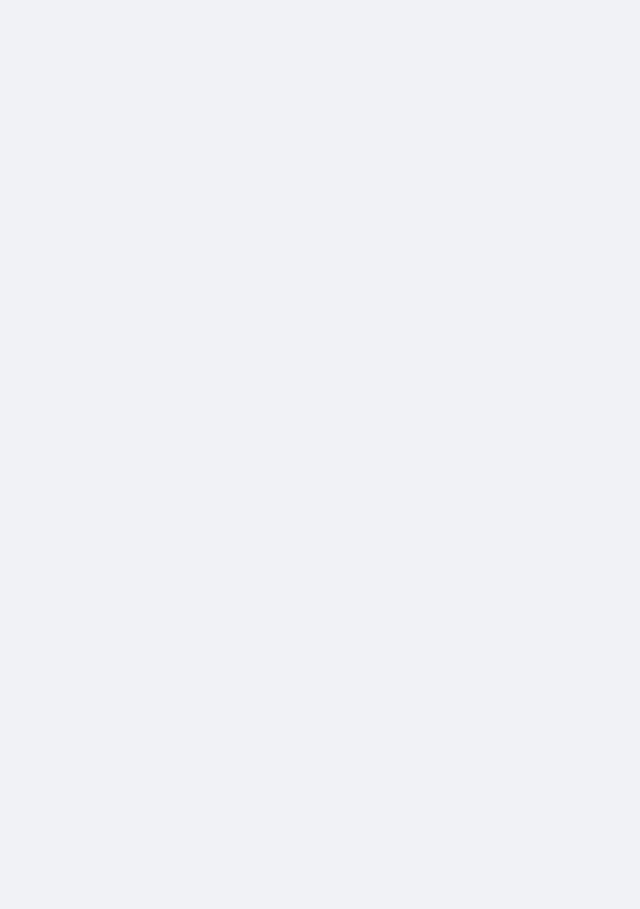
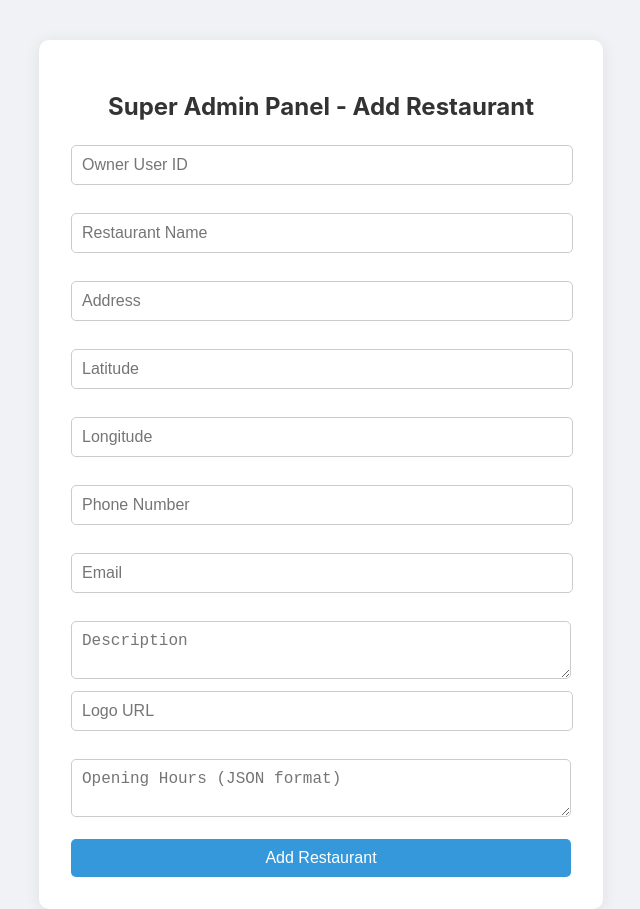
Before and after one commit to SubhashRajbhandari/hw-react-fe, a React (Create React App) app: page /superadmin in a window 1280 px wide. Before the commit this address had no page. Shown: the whole page, without its empty margins (319-959 px from the left). Before the commit the page ends 800 px from the top, so only its background shows below. Built offline with nearby package versions, Linux system fonts and the light colour scheme.

Commit message:
added a superadmin pannel to add restaurants

```diff
--- a/src/App.js
+++ b/src/App.js
@@ -1,9 +1,10 @@
-import React from 'react';
-import { BrowserRouter as Router, Routes, Route } from 'react-router-dom';
-import LoginPage from './components/LoginPage';
-import DashboardPage from './components/DashboardPage';
-import MenuPage from './components/MenuPage';
-import './App.css';
+import React from "react";
+import { BrowserRouter as Router, Routes, Route } from "react-router-dom";
+import LoginPage from "./components/LoginPage";
+import DashboardPage from "./components/DashboardPage";
+import MenuPage from "./components/MenuPage";
+import SuperAdminPanel from "./components/SuperAdminPanel";
+import "./App.css";
 
 function App() {
   return (
@@ -12,6 +13,7 @@ function App() {
         <Route path="/" element={<LoginPage />} />
         <Route path="/dashboard" element={<DashboardPage />} />
         <Route path="/menu" element={<MenuPage />} />
+        <Route path="/superadmin" element={<SuperAdminPanel />} />
       </Routes>
     </Router>
   );
--- a/src/components/LoginPage.js
+++ b/src/components/LoginPage.js
@@ -32,7 +32,11 @@ const LoginPage = () => {
           response.success === true
         ) {
           setError("");
-          navigate("/dashboard");
+          if (response.user_type === "SuperAdmin") {
+            navigate("/superadmin");
+          } else {
+            navigate("/dashboard");
+          }
         } else {
           setError("User doesn't exist");
         }
--- /dev/null
+++ b/src/components/SuperAdminPanel.css
@@ -0,0 +1,42 @@
+.superadmin-panel {
+  max-width: 500px;
+  margin: 40px auto;
+  padding: 32px;
+  background: #fff;
+  border-radius: 10px;
+  box-shadow: 0 2px 16px rgba(0,0,0,0.08);
+}
+.superadmin-panel h2 {
+  text-align: center;
+  margin-bottom: 24px;
+}
+.restaurant-form {
+  display: flex;
+  flex-direction: column;
+  gap: 12px;
+}
+.restaurant-form input,
+.restaurant-form textarea {
+  padding: 10px;
+  border: 1px solid #ccc;
+  border-radius: 5px;
+  font-size: 1rem;
+}
+.restaurant-form button {
+  padding: 10px;
+  background: #3498db;
+  color: #fff;
+  border: none;
+  border-radius: 5px;
+  font-size: 1rem;
+  cursor: pointer;
+  margin-top: 10px;
+}
+.success-message {
+  color: green;
+  margin-top: 10px;
+}
+.error-message {
+  color: red;
+  margin-top: 10px;
+}
--- /dev/null
+++ b/src/components/SuperAdminPanel.js
@@ -0,0 +1,150 @@
+import React, { useState } from "react";
+import "./SuperAdminPanel.css";
+import { apiFetch } from "../utils/api";
+
+const SuperAdminPanel = () => {
+  const [form, setForm] = useState({
+    // restaurant_id is generated by backend (UUID), not in form
+    owner_user_id: "",
+    name: "",
+    address: "",
+    latitude: "",
+    longitude: "",
+    phone_number: "",
+    email: "",
+    description: "",
+    logo_url: "",
+    opening_hours: "",
+  });
+  const [success, setSuccess] = useState("");
+  const [error, setError] = useState("");
+  const [loading, setLoading] = useState(false);
+
+  const handleChange = (e) => {
+    setForm({ ...form, [e.target.name]: e.target.value });
+  };
+
+  const handleSubmit = async (e) => {
+    e.preventDefault();
+    setSuccess("");
+    setError("");
+    setLoading(true);
+    try {
+      const response = await apiFetch("/api/restaurants", {
+        method: "POST",
+        headers: { "Content-Type": "application/json" },
+        body: JSON.stringify(form),
+      });
+      if (response && response.success) {
+        setSuccess("Restaurant added successfully!");
+        setForm({
+          owner_user_id: "",
+          name: "",
+          address: "",
+          latitude: "",
+          longitude: "",
+          phone_number: "",
+          email: "",
+          description: "",
+          logo_url: "",
+          opening_hours: "",
+        });
+      } else {
+        setError("Failed to add restaurant.");
+      }
+    } catch (err) {
+      setError("Error adding restaurant.");
+    }
+    setLoading(false);
+  };
+
+  return (
+    <div className="superadmin-panel">
+      <h2>Super Admin Panel - Add Restaurant</h2>
+      {loading && (
+        <div className="loading-overlay">
+          <div className="loading-spinner"></div>
+          <div>Submitting...</div>
+        </div>
+      )}
+      <form className="restaurant-form" onSubmit={handleSubmit}>
+        <input
+          name="owner_user_id"
+          value={form.owner_user_id}
+          onChange={handleChange}
+          placeholder="Owner User ID"
+          required
+        />
+        <input
+          name="name"
+          value={form.name}
+          onChange={handleChange}
+          placeholder="Restaurant Name"
+          required
+        />
+        <input
+          name="address"
+          value={form.address}
+          onChange={handleChange}
+          placeholder="Address"
+          required
+        />
+        <input
+          name="latitude"
+          value={form.latitude}
+          onChange={handleChange}
+          placeholder="Latitude"
+          required
+          type="number"
+          step="any"
+        />
+        <input
+          name="longitude"
+          value={form.longitude}
+          onChange={handleChange}
+          placeholder="Longitude"
+          required
+          type="number"
+          step="any"
+        />
+        <input
+          name="phone_number"
+          value={form.phone_number}
+          onChange={handleChange}
+          placeholder="Phone Number"
+          required
+        />
+        <input
+          name="email"
+          value={form.email}
+          onChange={handleChange}
+          placeholder="Email"
+        />
+        <textarea
+          name="description"
+          value={form.description}
+          onChange={handleChange}
+          placeholder="Description"
+        />
+        <input
+          name="logo_url"
+          value={form.logo_url}
+          onChange={handleChange}
+          placeholder="Logo URL"
+        />
+        <textarea
+          name="opening_hours"
+          value={form.opening_hours}
+          onChange={handleChange}
+          placeholder="Opening Hours (JSON format)"
+          required
+        />
+        <button type="submit">Add Restaurant</button>
+      </form>
+      {success && <div className="success-message">{success}</div>}
+      {error && <div className="error-message">{error}</div>}
+    </div>
+  );
+};
+
+export default SuperAdminPanel;
```
Also changed, not shown: 1 other file (tests, documents, lock files or other folders).
